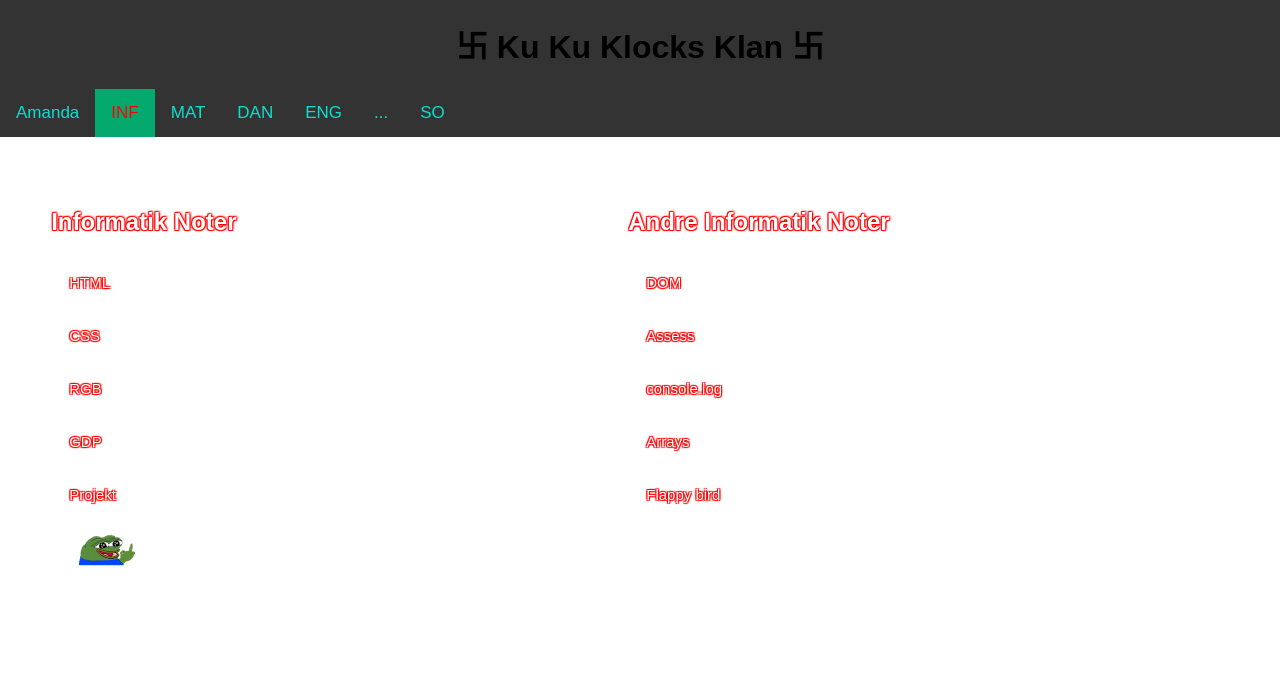
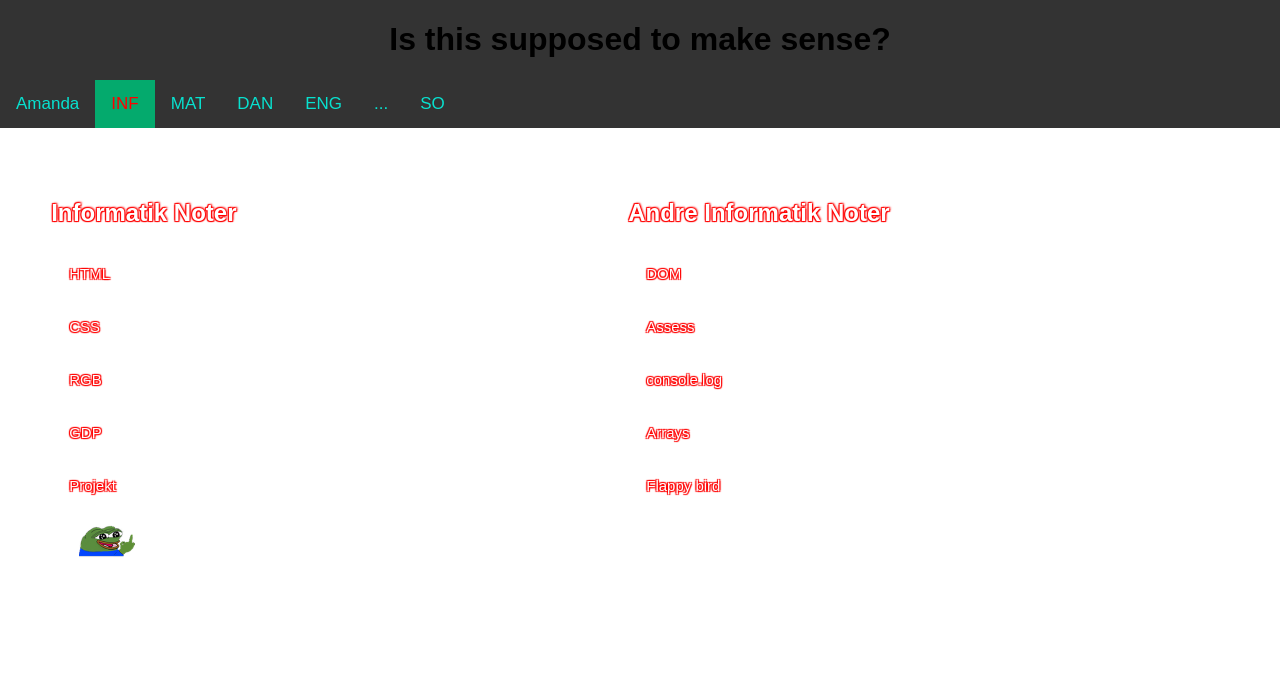
Before and after one commit to Amanda4531/Amanda4531.github.io, a plain HTML site: page informatik.html in a window 1280 px wide. Shown: the top 685 px of the page. Drawn offline with Linux system fonts and the light colour scheme.

Commit message:
baanner
hmm

```diff
--- a/informatik.html
+++ b/informatik.html
@@ -8,7 +8,7 @@
     </head>
     <!-- Banner HTML -->
     <div class="banner">
-        <h1> 卐 Ku Ku Klocks Klan 卐</h1>
+        <h1>Is this supposed to make sense?</h1>
         <font-color></font-color>
     </div>
     <body>
```
